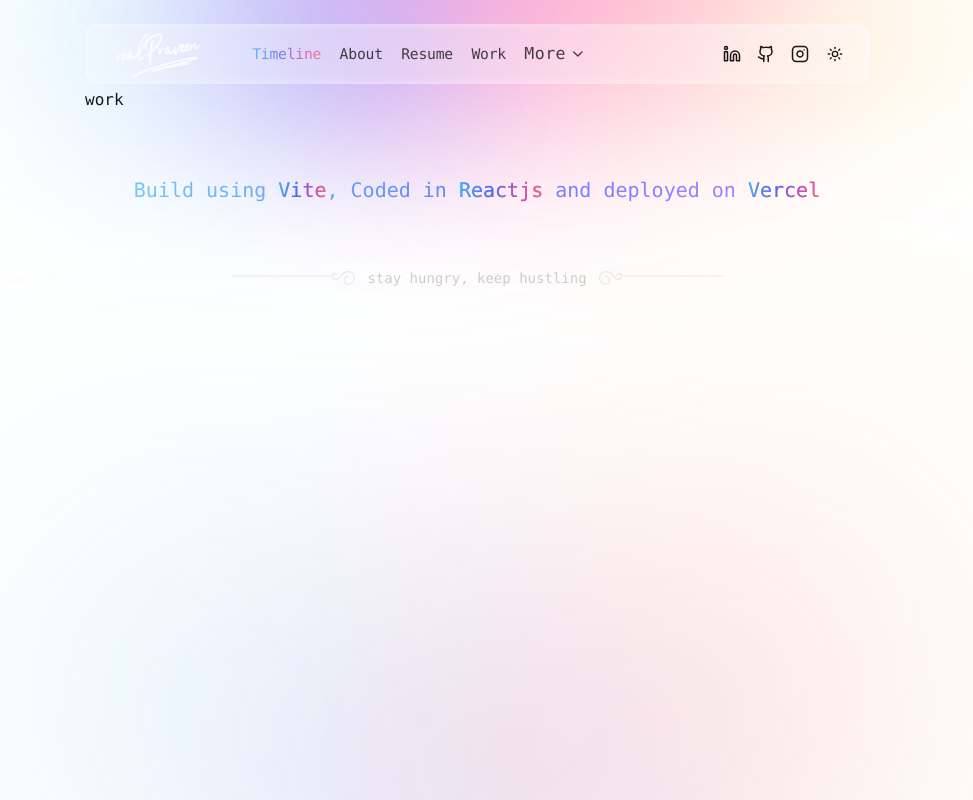
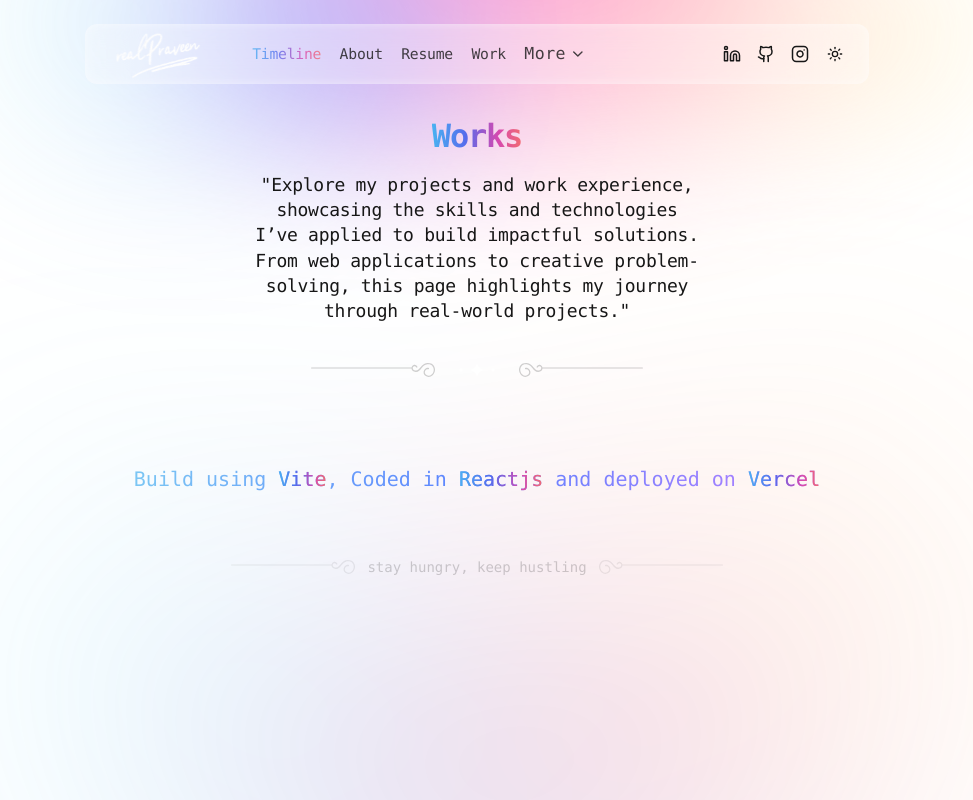
Before and after one commit to praveen-raj-r/praveen-raj-web-app, a React (Vite) app: page /work in a window 1280 px wide. Shown: the whole page, without its empty margins (163-1136 px from the left). Built offline with nearby package versions, Linux system fonts and the light colour scheme; a web font is replaced by a local one.

Commit message:
works page description added

```diff
--- a/src/pages/stack.tsx
+++ b/src/pages/stack.tsx
@@ -3,6 +3,7 @@ import TechStackContainer from "@/components/app/text-stack/tech-stack-container
 import ToggleButton from "@/components/app/text-stack/toggle-button";
 import { useState } from "react";
 import stacks from "@/data/tech-stack";
+
 const Stack = () => {
   const [gridStatus, setGridStatus] = useState(true);
   return (
--- /dev/null
+++ b/src/pages/works.tsx
@@ -0,0 +1,16 @@
+import AllPageDescription from "@/components/app/all-page-description";
+
+const Works = () => {
+  return (
+    <div>
+      <AllPageDescription header="Works">
+        Explore my projects and work experience, showcasing the skills and
+        technologies I’ve applied to build impactful solutions. From web
+        applications to creative problem-solving, this page highlights my
+        journey through real-world projects.
+      </AllPageDescription>
+    </div>
+  );
+};
+
+export default Works;
--- a/src/routes/index.tsx
+++ b/src/routes/index.tsx
@@ -6,6 +6,7 @@ import AppLayout from "@/layout/app-layout";
 import Timeline from "@/pages/timeline";
 import Stack from "@/pages/stack";
 import About from "@/pages/about";
+import Works from "@/pages/works";
 
 const router = createBrowserRouter([
   {
@@ -21,7 +22,7 @@ const router = createBrowserRouter([
       },
       {
         path: "/work",
-        element: <>work</>,
+        element: <Works />,
       },
       {
         path: "/work/:workId",
```
